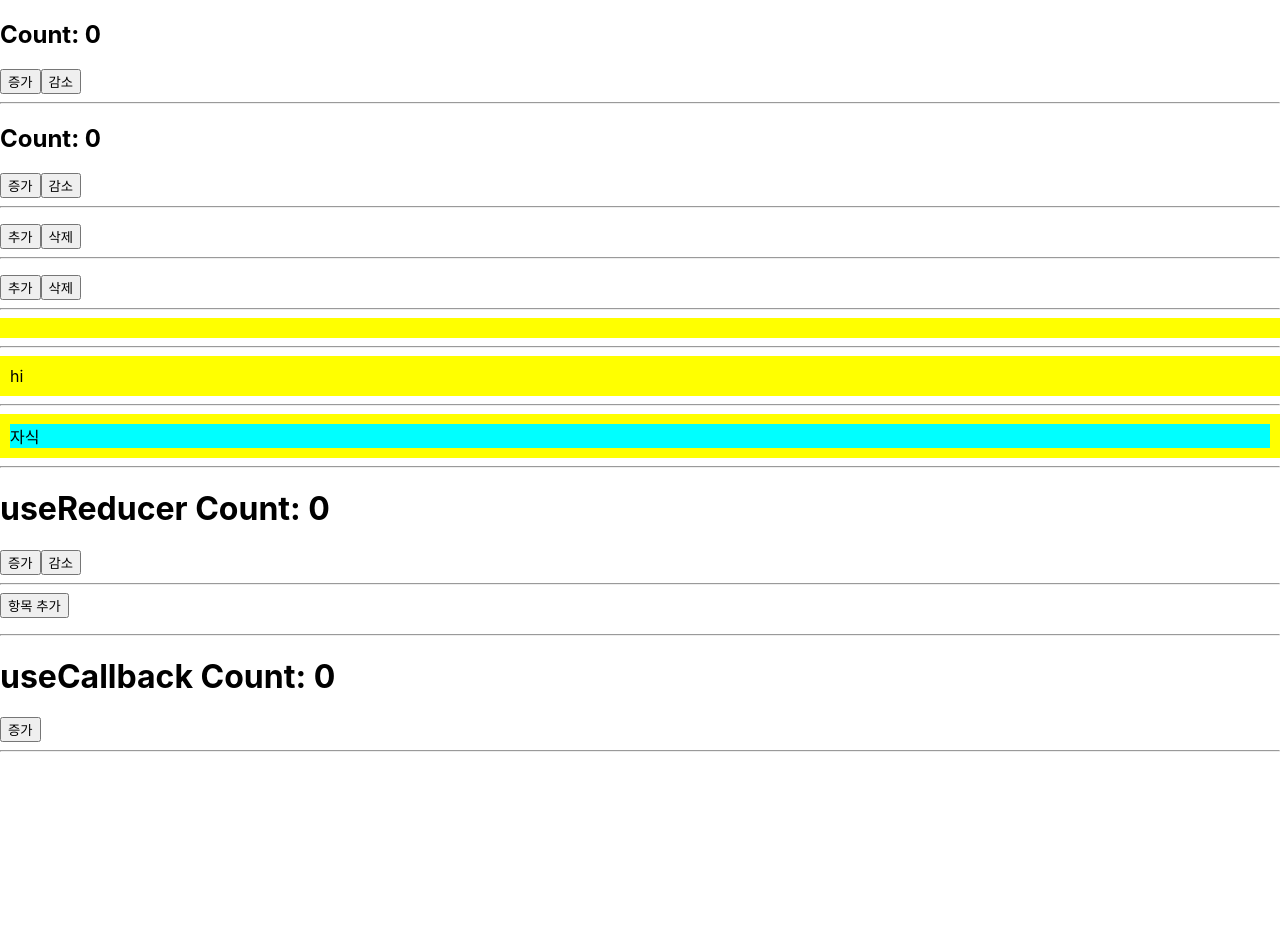
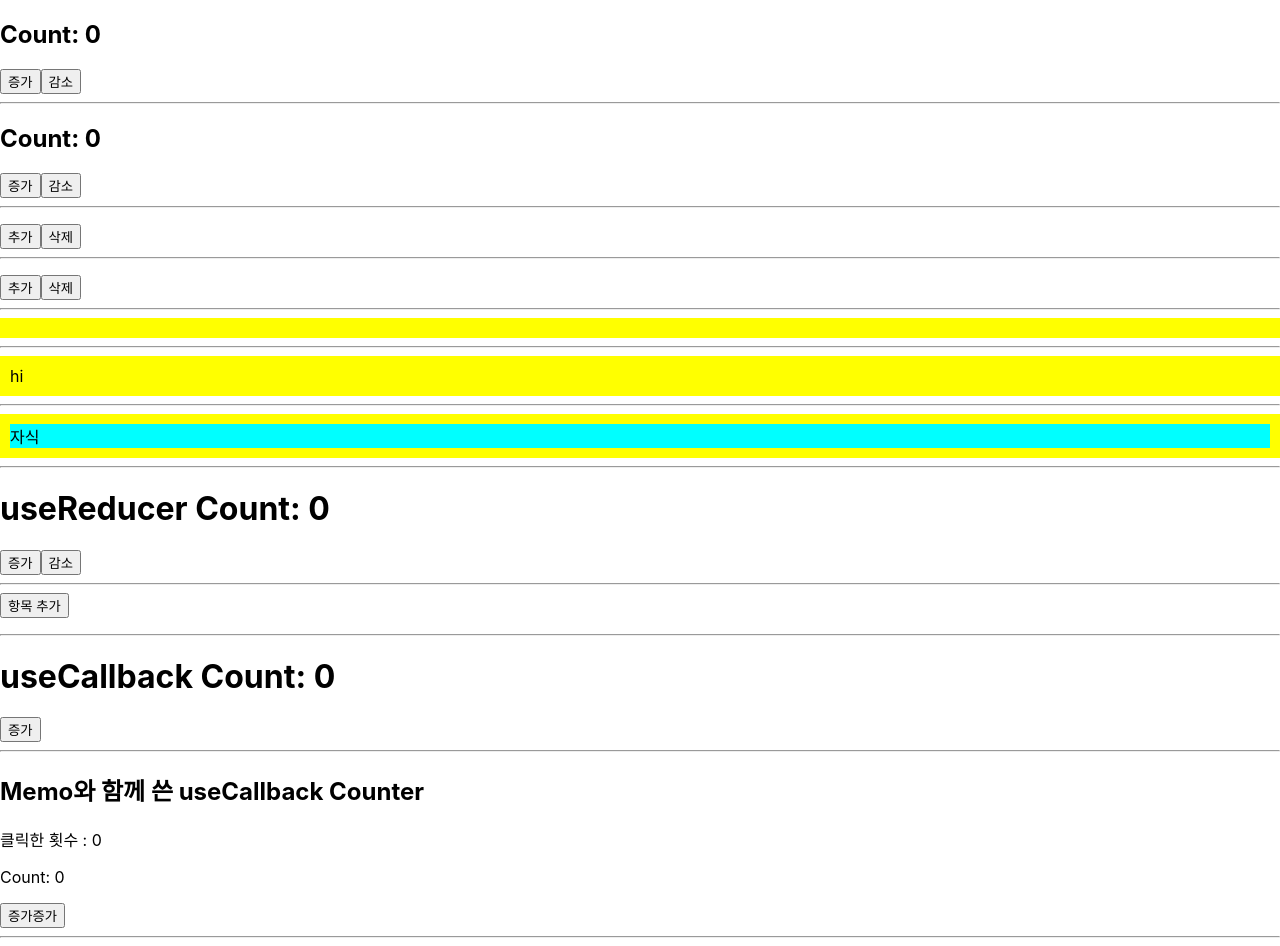
Before and after one commit to gabrielyoon7/my-typescript-react, a React (Create React App) app: page / in a window 1280 px wide. Before the commit the page ends 800 px from the top, so only its background shows below. Built offline with nearby package versions, Linux system fonts and the light colour scheme.

Commit message:
feat: useCallback with memo

```diff
--- /dev/null
+++ b/src/containers/useCallback/MemoizedCounter.tsx
@@ -0,0 +1,30 @@
+import React, { useState, useCallback } from 'react';
+
+function Child({ count, handleClick }: { count: number, handleClick: () => void }) {
+  console.log('Child is rendering');
+  return (
+    <div>
+      <p>Count: {count}</p>
+      <button onClick={handleClick}>증가증가</button>
+    </div>
+  );
+}
+
+const MemoizedChild = React.memo(Child);
+
+function MemoizedCounter() {
+  const [count, setCount] = useState(0);
+
+  const handleClick = useCallback(() => {
+    setCount(count + 1);
+  }, [count, setCount]);
+
+  return (
+    <div>
+      <h2>Memo와 함께 쓴 useCallback Counter</h2>
+      <p>클릭한 횟수 : {count}</p>
+      <MemoizedChild count={count} handleClick={handleClick} />
+    </div>
+  );
+}
+export default MemoizedCounter;
--- a/src/containers/useCallback/UseCallbackRoot.tsx
+++ b/src/containers/useCallback/UseCallbackRoot.tsx
@@ -1,4 +1,5 @@
 import Counter from "./Counter"
+import MemoizedCounter from "./MemoizedCounter"
 
 /* eslint-disable import/no-anonymous-default-export */
 export default () => {
@@ -6,6 +7,8 @@ export default () => {
     <>
       <Counter />
       <hr />
+      <MemoizedCounter />
+      <hr />
     </>
   )
 }
```
